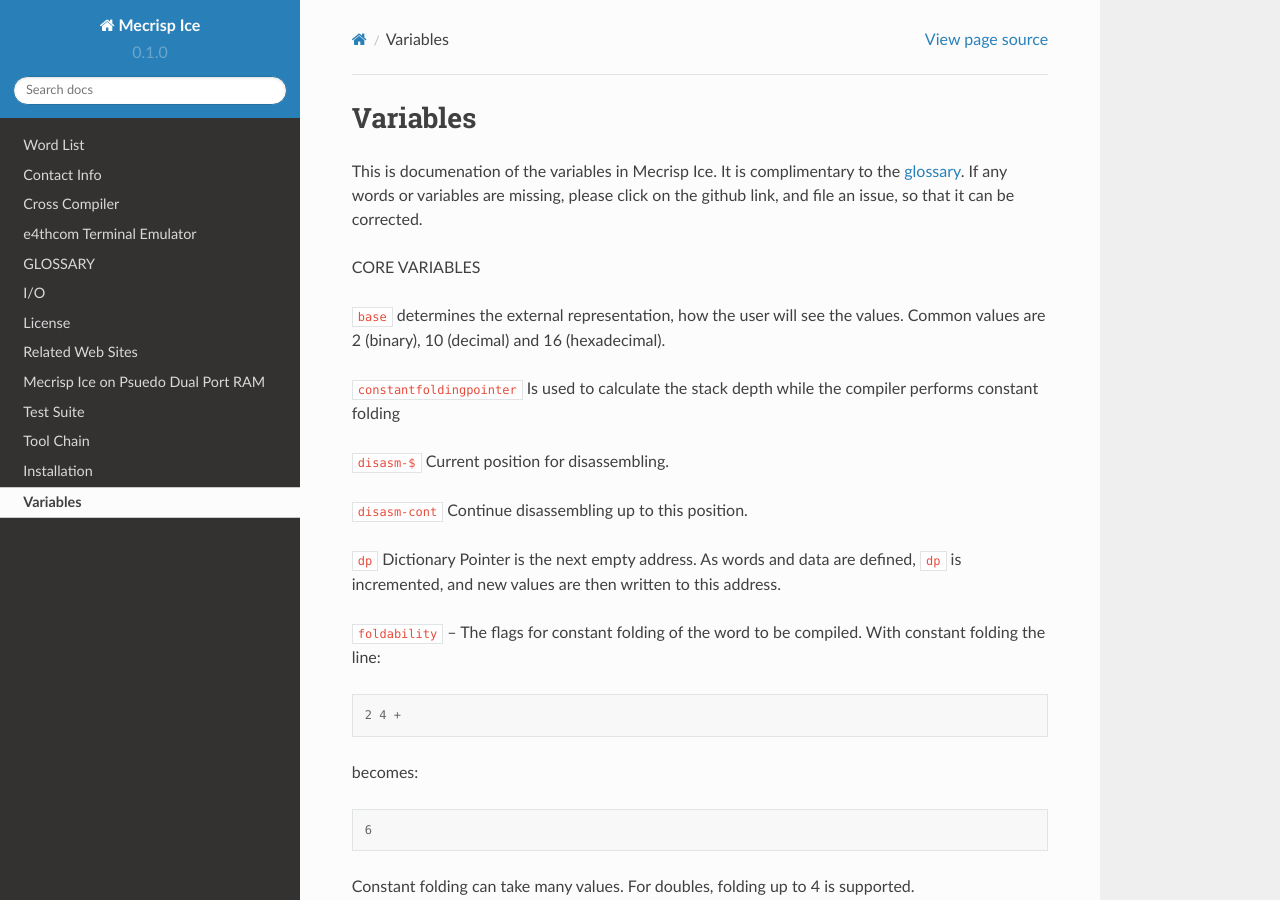
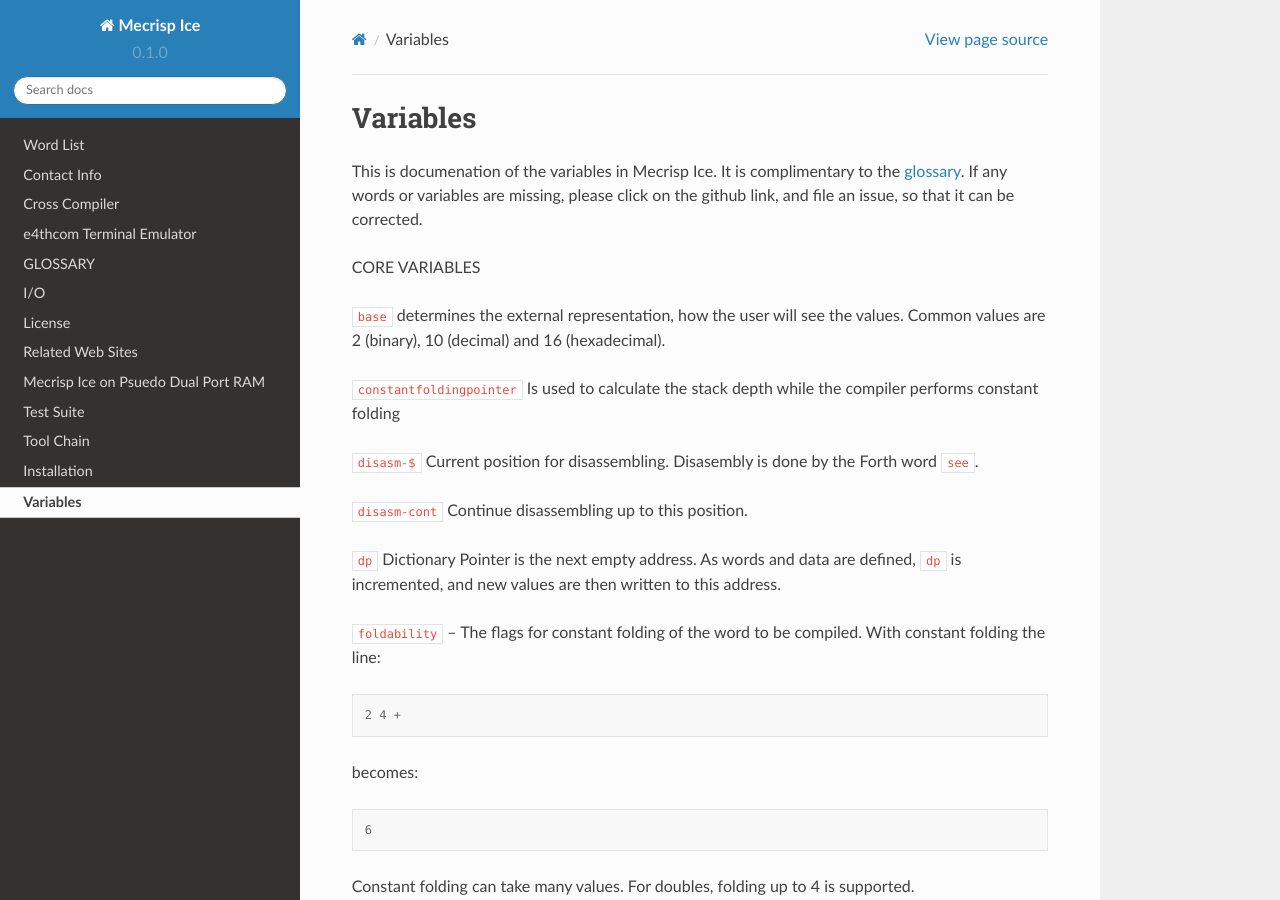
Before and after one commit to PythonLinks/Mecrisp-Ice, a Sphinx documentation site: the page built from docs/source/variables.rst, in a window 1280 px wide and 900 px high. Built offline with Sphinx 7.4.7 and the Read the Docs theme 2.0.0, drawn with Linux system fonts in a browser that asks for light colours.

Commit message:
added mention of see to dissassembly variable.

```diff
--- a/docs/source/variables.rst
+++ b/docs/source/variables.rst
@@ -12,7 +12,7 @@
 
 ``constantfoldingpointer`` Is used to calculate the stack depth while the compiler performs constant folding
 
-``disasm-$`` Current position for disassembling.
+``disasm-$`` Current position for disassembling.  Disasembly is done by the Forth word ``see``.
 
 ``disasm-cont`` Continue disassembling up to this position.
 
```
